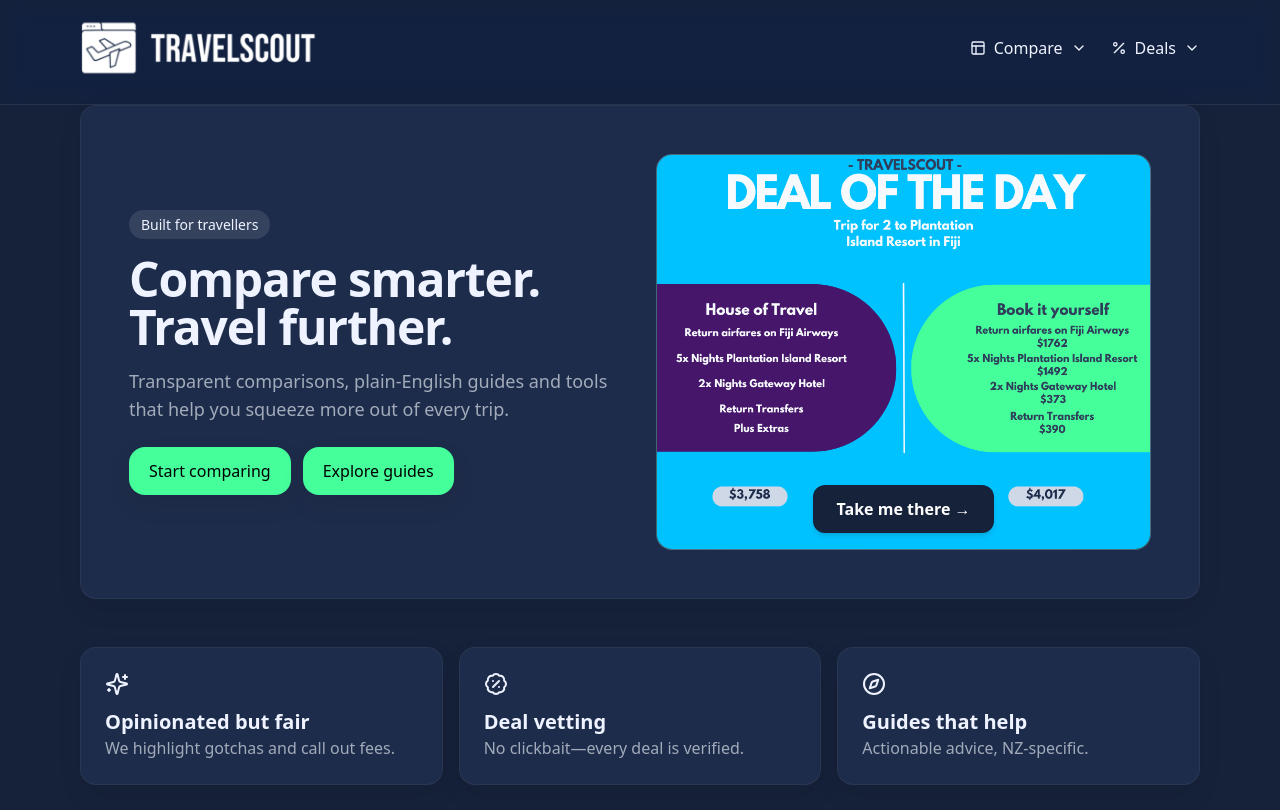
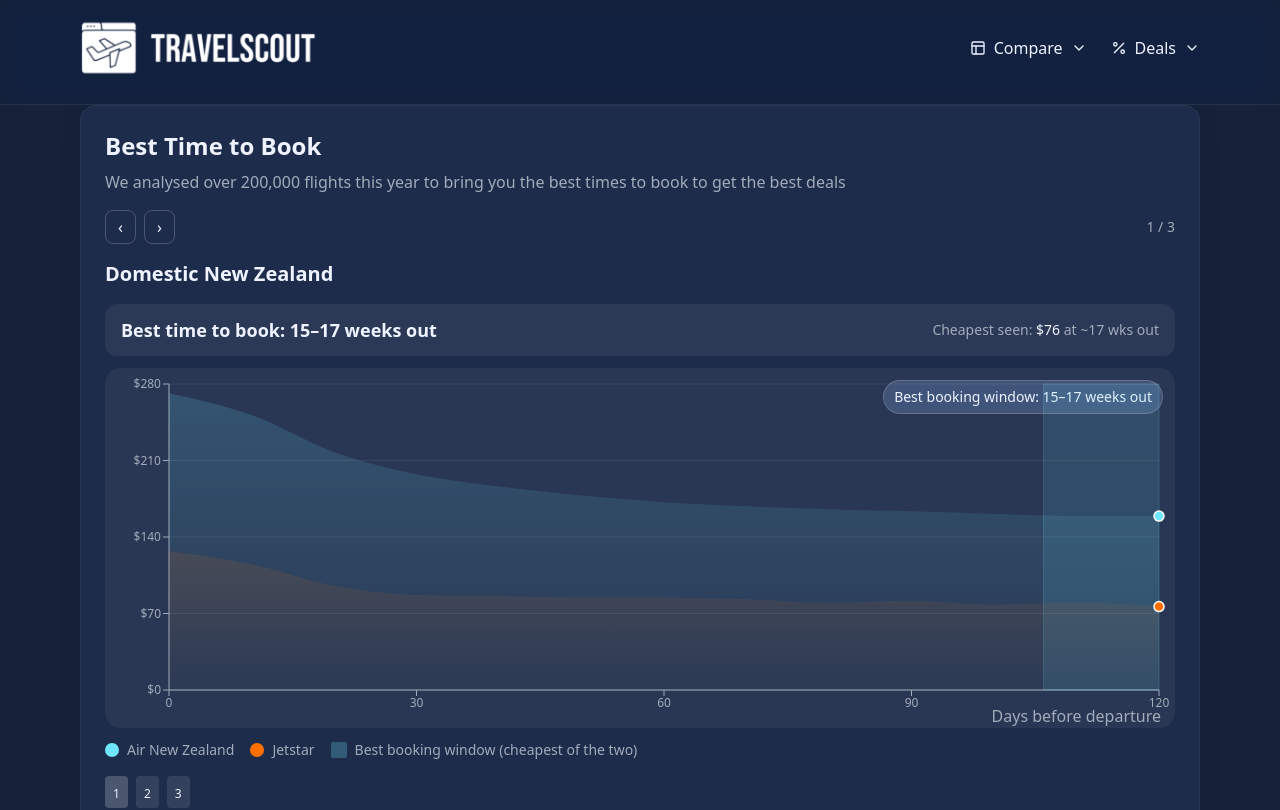
Before and after one commit to BrettWS2025/travelscout, a Next.js app: page /compare/best-time-to-book in a window 1280 px wide. Shown: the top 810 px of the page. Built offline with nearby package versions, Linux system fonts and the light colour scheme.

Commit message:
Update page.tsx

```diff
--- a/app/(marketing)/compare/best-time-to-book/page.tsx
+++ b/app/(marketing)/compare/best-time-to-book/page.tsx
@@ -20,8 +20,6 @@
 export default function Home() {
   return (
     <div className="space-y-12">
-      <Hero />
-      <FeatureCards />
 
       {/* When to Book – sliding gallery */}
       <section className="card p-6">
```
